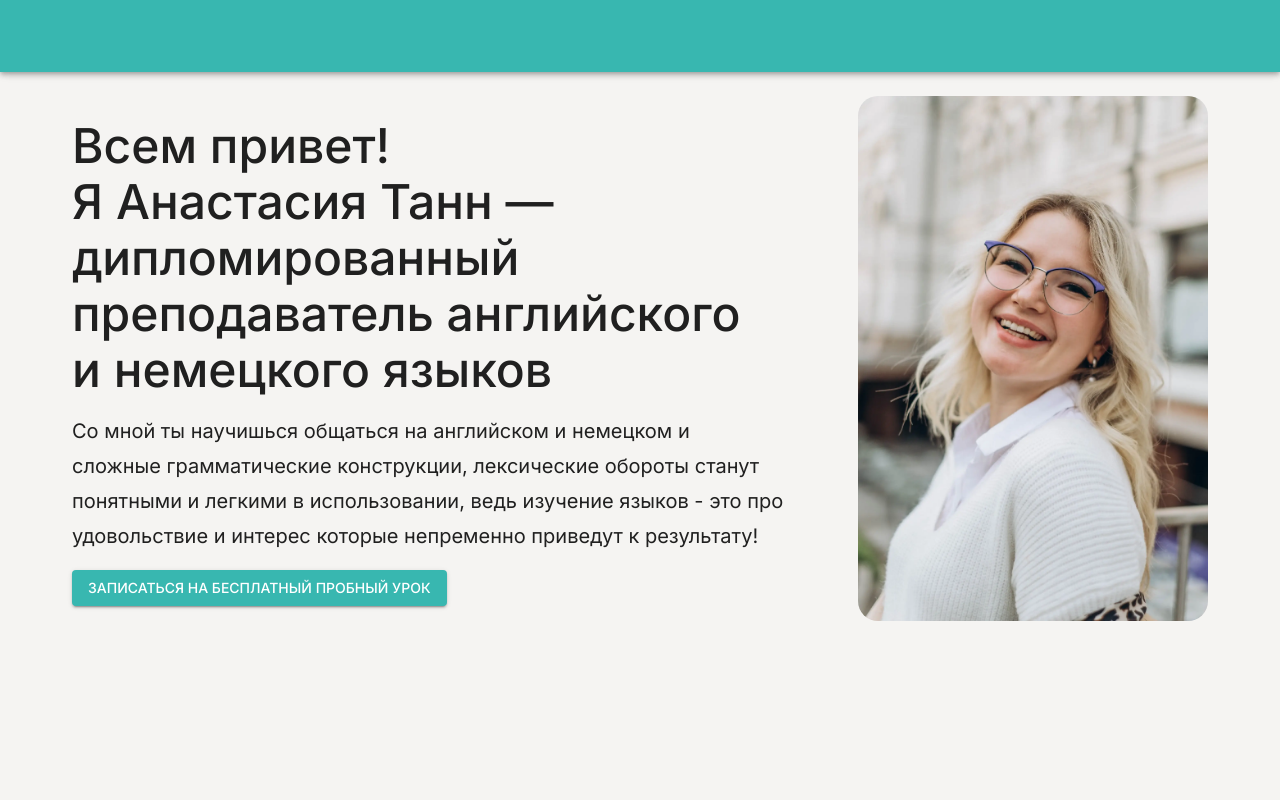
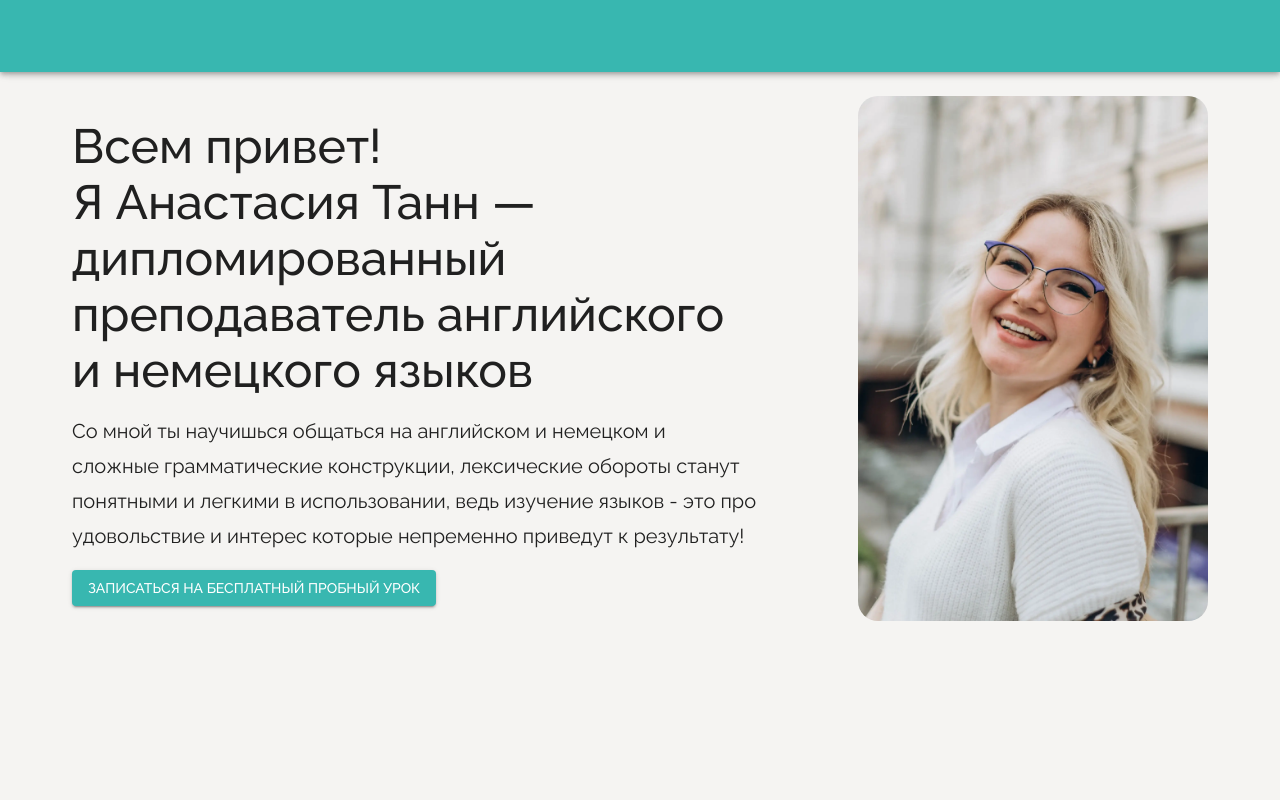
Before and after one commit to dorogan1510/anastasia_personal_english_card, a Next.js app: page / in a window 1280 px wide. Shown: the top 800 px of the page. Built offline with nearby package versions, Linux system fonts and the light colour scheme.

Commit message:
Fix font weight

```diff
--- a/styles/theme.ts
+++ b/styles/theme.ts
@@ -1,7 +1,15 @@
 import { createTheme } from '@mui/material/styles'
-import { Inter, Montserrat, Raleway, Roboto } from '@next/font/google'
+import {
+    Inter,
+    Montserrat,
+    Raleway,
+    Roboto,
+    Open_Sans,
+    Oswald,
+    Merriweather,
+} from '@next/font/google'
 
-export const roboto = Inter({
+export const roboto = Raleway({
     weight: ['300', '400', '500', '700'],
     subsets: ['latin', 'cyrillic'],
     display: 'swap',
@@ -47,6 +55,7 @@ const theme = createTheme({
             },
         },
         h5: {
+            fontWeight: 500,
             '@media (max-width:1024px)': {
                 fontSize: '16px',
             },
@@ -59,6 +68,8 @@ const theme = createTheme({
         },
         body1: {
             fontSize: '18px',
+            fontWeight: 500,
+
             '@media (max-width:1024px)': {
                 fontSize: '14px',
             },
```
